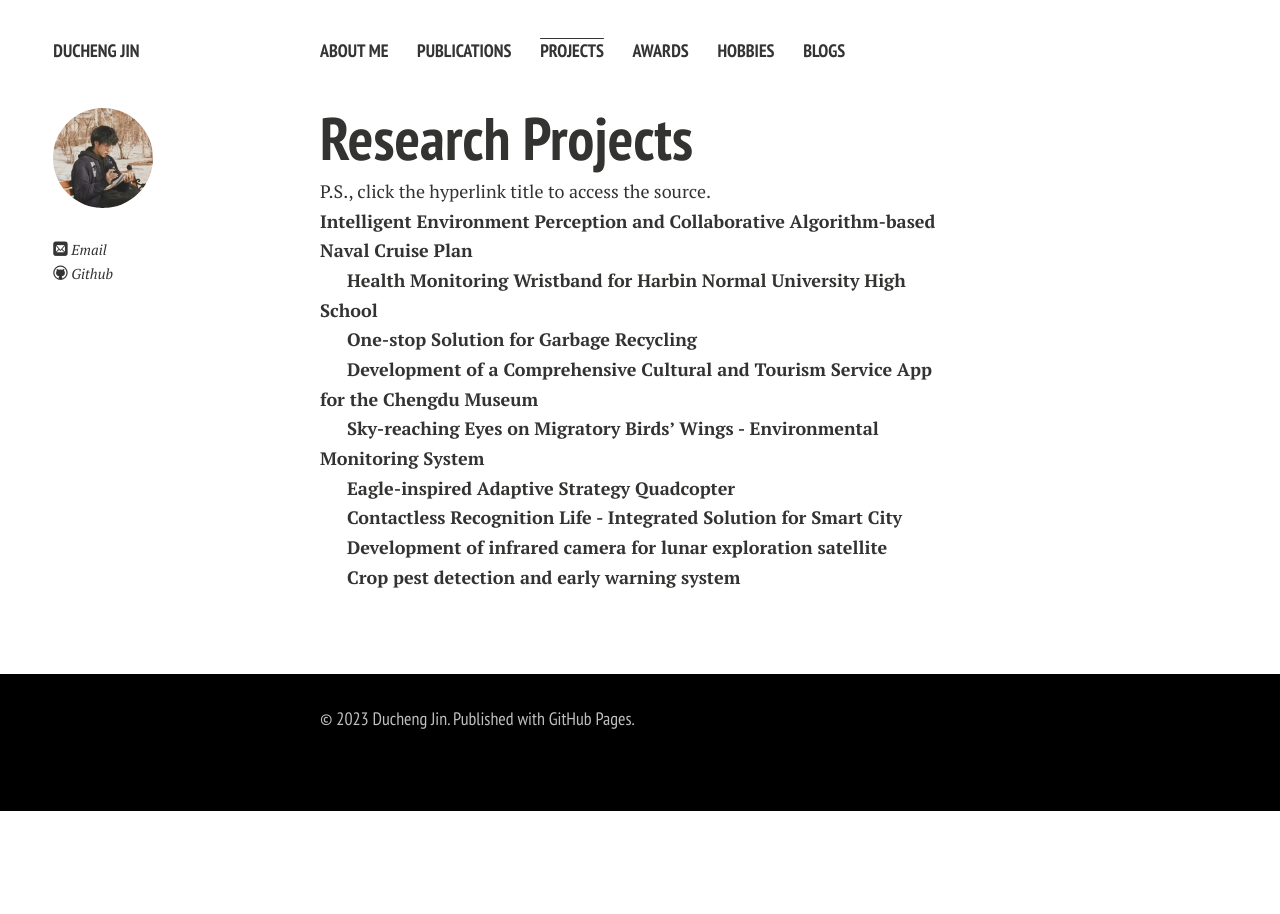
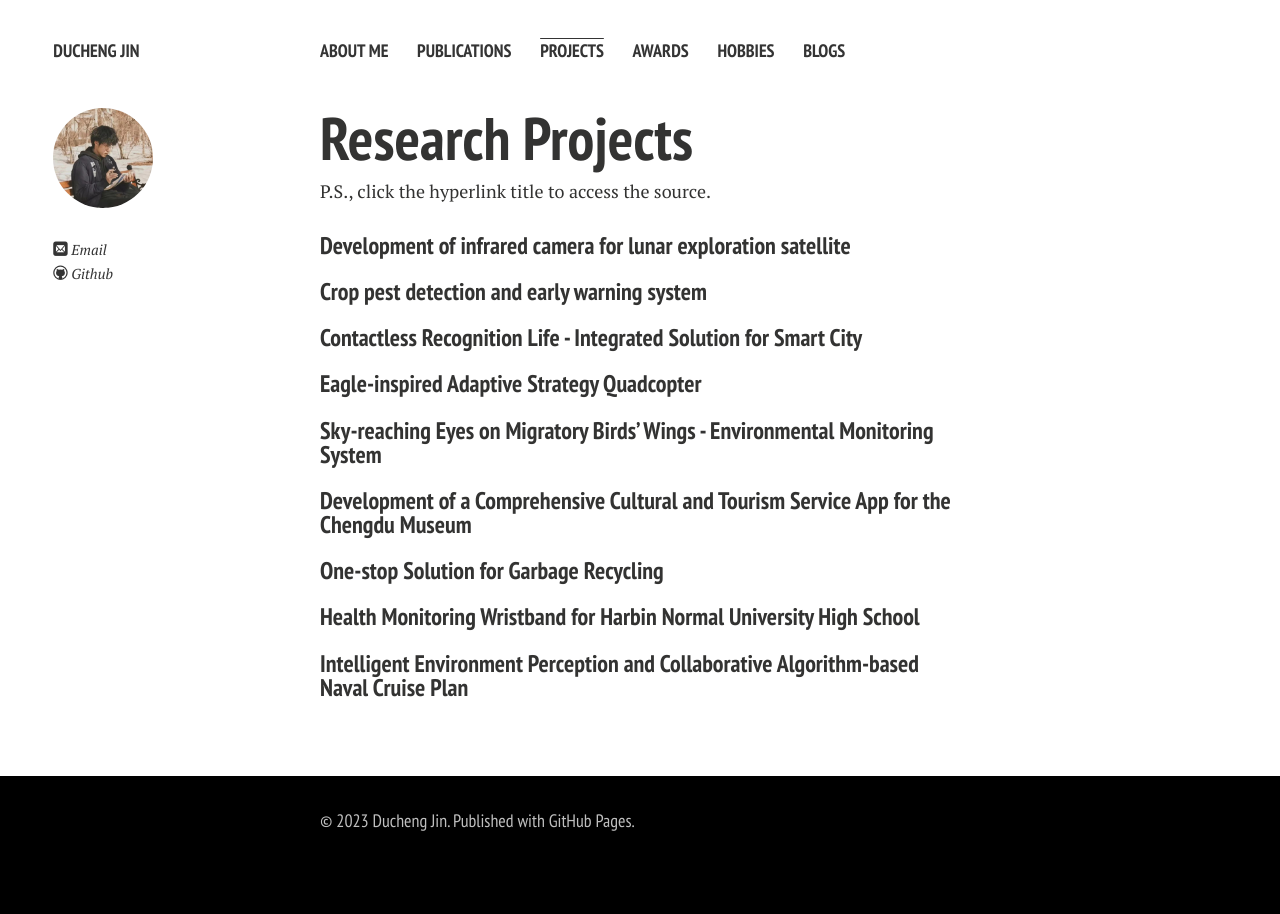
Before and after one commit to JinDucheng/JinDucheng.github.io, a Jekyll site: the page built from projects.md, in a window 1280 px wide. Built offline with Jekyll 4.4.1, drawn with Linux system fonts in a browser that asks for light colours; nearby versions of some CDN libraries; comment, search, counter and statistics services are not loaded; a style sheet for code colours, icons or effects is not loaded.

```diff
--- a/projects.md
+++ b/projects.md
@@ -6,20 +6,22 @@ title: Projects
 
 # Research Projects
 
-P.S., click the hyperlink title to access the source.<br>**Intelligent Environment Perception and Collaborative Algorithm-based Naval Cruise Plan**
+P.S., click the hyperlink title to access the source.<br>
 
-**Health Monitoring Wristband for Harbin Normal University High School**
+#### **Development of infrared camera for lunar exploration satellite**
 
-**One-stop Solution for Garbage Recycling**
+#### **Crop pest detection and early warning system**
 
-**Development of a Comprehensive Cultural and Tourism Service App for the Chengdu Museum**
+#### **Contactless Recognition Life - Integrated Solution for Smart City**
 
-**Sky-reaching Eyes on Migratory Birds' Wings - Environmental Monitoring System**
+#### **Eagle-inspired Adaptive Strategy Quadcopter**
 
-**Eagle-inspired Adaptive Strategy Quadcopter**
+#### **Sky-reaching Eyes on Migratory Birds' Wings - Environmental Monitoring System**
 
-**Contactless Recognition Life - Integrated Solution for Smart City**
+#### **Development of a Comprehensive Cultural and Tourism Service App for the Chengdu Museum**
 
-**Development of infrared camera for lunar exploration satellite**
+#### **One-stop Solution for Garbage Recycling**
 
-**Crop pest detection  and early warning system**
+#### **Health Monitoring Wristband for Harbin Normal University High School**
+
+#### **Intelligent Environment Perception and Collaborative Algorithm-based Naval Cruise Plan**
```
